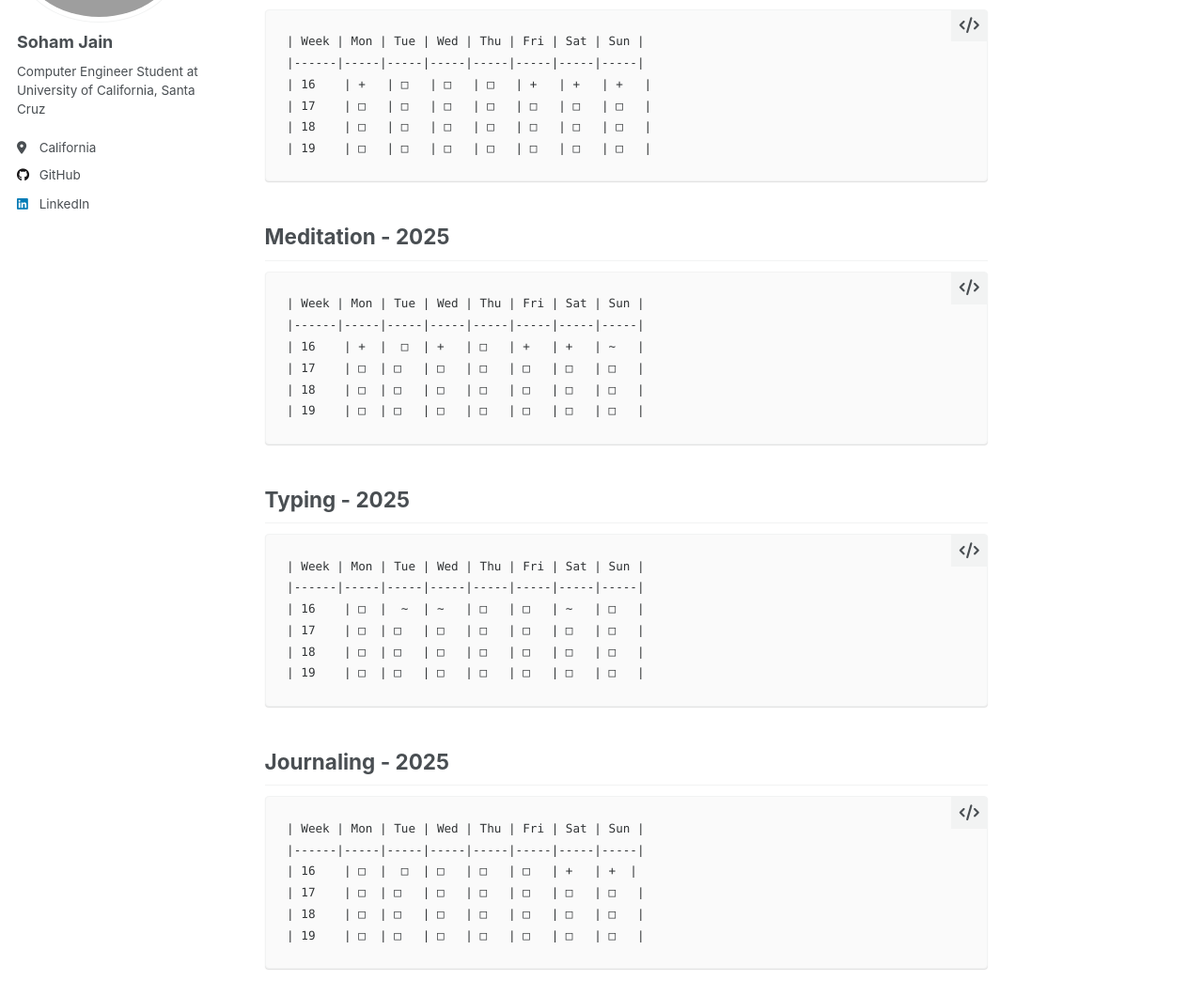
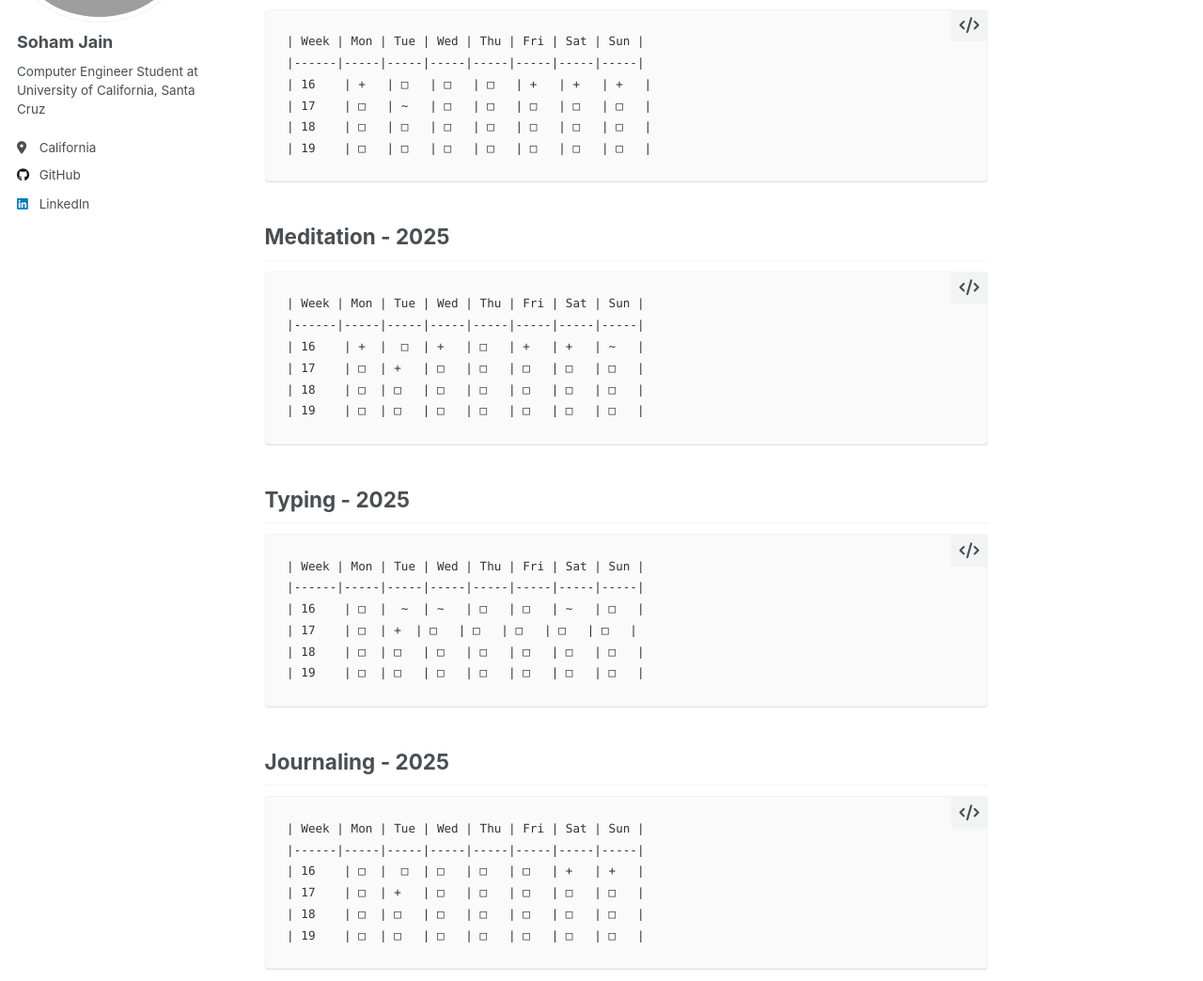
Before and after one commit to J8Soham/J8Soham.github.io, a Jekyll site: the page built from _pages/habits.md, in a window 1280 px wide and 1400 px high. Shown: the part 227-1271 px from the top of the window at 94% size. Built offline with Jekyll 4.4.1, drawn with Linux system fonts in a browser that asks for light colours.

Commit message:
update: April-22

````diff
--- a/_pages/habits.md
+++ b/_pages/habits.md
@@ -12,7 +12,7 @@ redirect_from:
 | Week | Mon | Tue | Wed | Thu | Fri | Sat | Sun |
 |------|-----|-----|-----|-----|-----|-----|-----|
 | 16    | +   | □   | □   | □   | +   | +   | +   |
-| 17    | □   | □   | □   | □   | □   | □   | □   |
+| 17    | □   | ~   | □   | □   | □   | □   | □   |
 | 18    | □   | □   | □   | □   | □   | □   | □   |
 | 19    | □   | □   | □   | □   | □   | □   | □   |
 ```
@@ -22,7 +22,7 @@ redirect_from:
 | Week | Mon | Tue | Wed | Thu | Fri | Sat | Sun |
 |------|-----|-----|-----|-----|-----|-----|-----|
 | 16    | +  |  □  | +   | □   | +   | +   | ~   |
-| 17    | □  | □   | □   | □   | □   | □   | □   |
+| 17    | □  | +   | □   | □   | □   | □   | □   |
 | 18    | □  | □   | □   | □   | □   | □   | □   |
 | 19    | □  | □   | □   | □   | □   | □   | □   |
 ```
@@ -32,7 +32,7 @@ redirect_from:
 | Week | Mon | Tue | Wed | Thu | Fri | Sat | Sun |
 |------|-----|-----|-----|-----|-----|-----|-----|
 | 16    | □  |  ~  | ~   | □   | □   | ~   | □   |
-| 17    | □  | □   | □   | □   | □   | □   | □   |
+| 17    | □  | +  | □   | □   | □   | □   | □   |
 | 18    | □  | □   | □   | □   | □   | □   | □   |
 | 19    | □  | □   | □   | □   | □   | □   | □   |
 ```
@@ -41,8 +41,8 @@ redirect_from:
 ```
 | Week | Mon | Tue | Wed | Thu | Fri | Sat | Sun |
 |------|-----|-----|-----|-----|-----|-----|-----|
-| 16    | □  |  □  | □   | □   | □   | +   | +  |
-| 17    | □  | □   | □   | □   | □   | □   | □   |
+| 16    | □  |  □  | □   | □   | □   | +   | +   |
+| 17    | □  | +   | □   | □   | □   | □   | □   |
 | 18    | □  | □   | □   | □   | □   | □   | □   |
 | 19    | □  | □   | □   | □   | □   | □   | □   |
 ```
````
